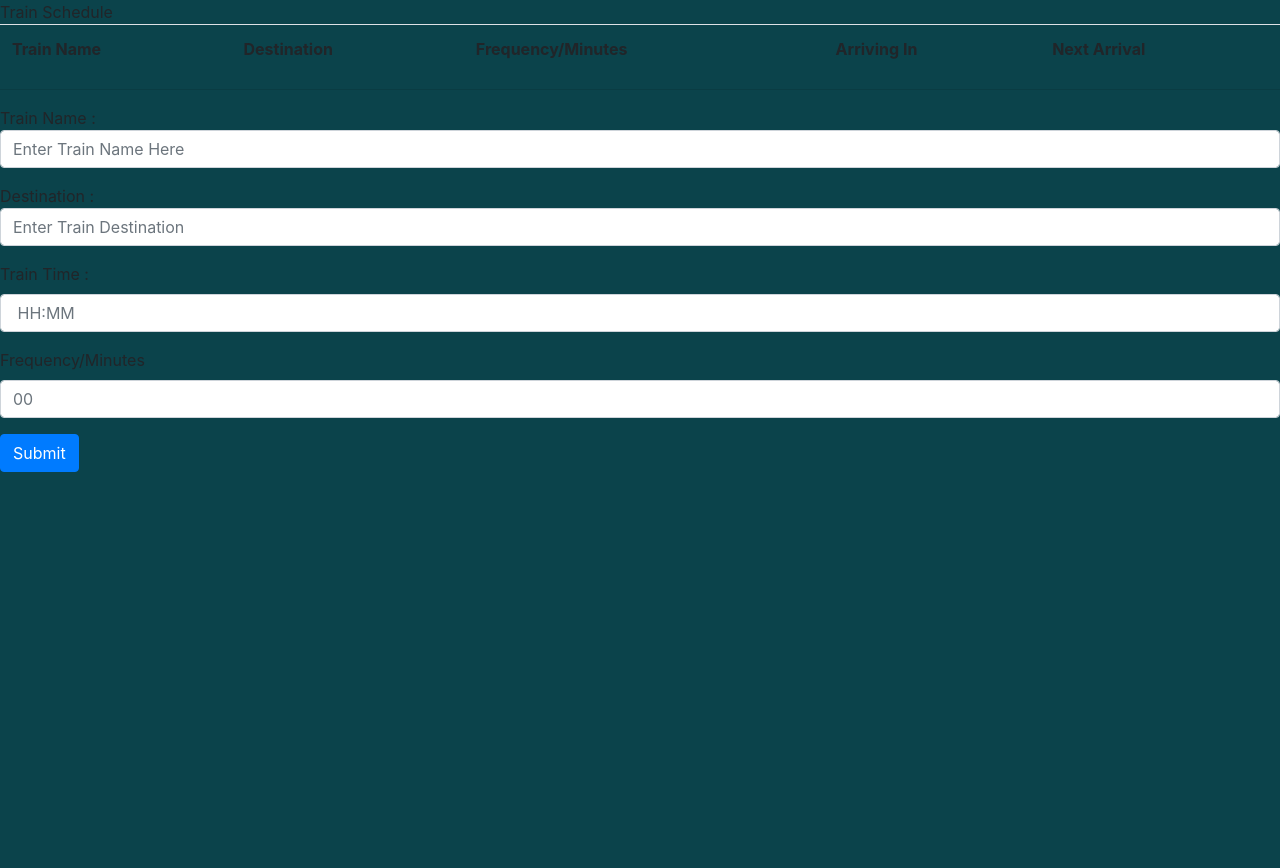
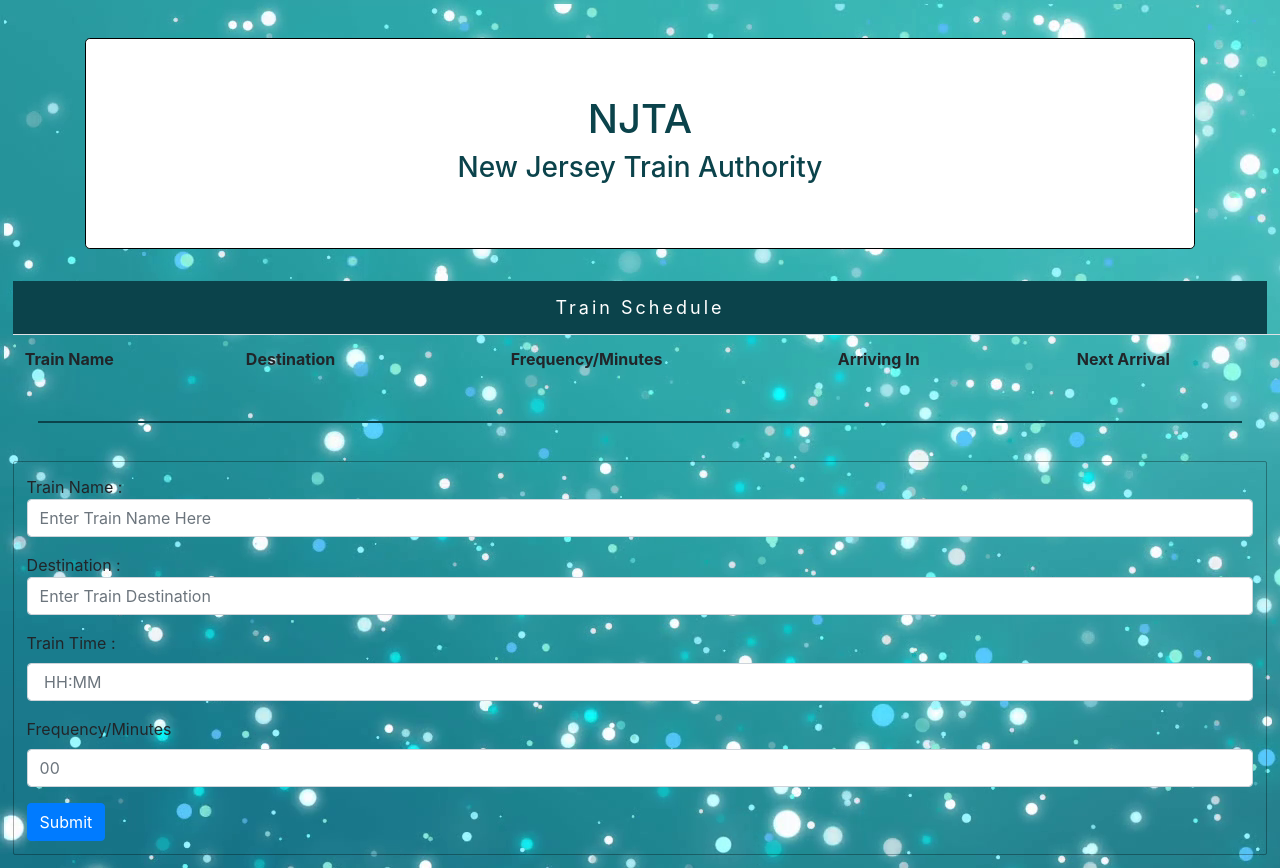
Before and after one commit to zebat/Train-Scheduler, a plain HTML site: page index.html in a window 1280 px wide. Before the commit the page ends 800 px from the top, so only its background shows below. Drawn offline with nearby package versions, Linux system fonts and the light colour scheme.

Commit message:
Css layout ready for the train to go

```diff
--- a/css/style.css
+++ b/css/style.css
@@ -3,18 +3,68 @@
 }
 
 body{
-    background: rgb(11, 67, 75);
+    background-image: url("wp.png")
 }
-.jumborton{
-    width: 300px;
+#head-container{
+    margin-top: 3%;
+}
+#head{
+    text-align: center;
+    background: white;
+    color: rgb(11, 67, 75);
+    padding: 5%;
+    border: 1px solid black;
+
+}
+.panel-custom{
+    background-color: rgb(11, 67, 75) !important;
+    color: white !important;
+    width: 98%;
     height: auto;
-    padding: 25px;
-    border-radius: 12px;
-    border: 3px solid black;
-    background: palegoldenrod;
-    color: black;
-    align-items: center;
+    margin: 0 1% 0 1%;
     text-align: center;
-    margin-top: 200px;
-    margin-left: 400px;
+    letter-spacing: 3px;
+    padding: 1%;
+    font-size: 18px;
+
 }
+table{
+    width: 98%;
+    margin: 0 1% 0 1%;
+}
+#table-data{
+    width: 98%;
+}
+
+th {
+    margin: 1% 1% 0 1%;
+    padding: 4% 4% 0 4%;
+    width: 2%;
+}
+
+hr{
+   margin: 3%;
+   border: 1px solid rgb(11, 67, 75);
+}
+td{
+    margin: 1% 1% 0 1%;
+    padding: 4% 4% 0 4%;
+    width: 2%;
+
+}
+
+.glyphicon-remove{
+    color: rgb(11, 67, 75);
+    padding-left: 10%;
+
+}
+.form-control:focus {
+    border: 2px solid black;
+    box-shadow: inset 0 2px 2px black;
+}
+.panel-body{
+    margin: 1% 1% 1% 1%;
+    padding: 1%;
+    border: 1px solid rgba(0, 0, 0, 0.315);
+    border-radius: 2px;
+}
--- a/index.html
+++ b/index.html
@@ -4,13 +4,22 @@
     <meta charset="UTF-8">
     <meta name="viewport" content="width=device-width, initial-scale=1.0">
     <meta http-equiv="X-UA-Compatible" content="ie=edge">
-    <link rel = "stylesheet" type = "text/css" href = "css/reset.css " >
-    <link rel="stylesheet" href="https://cdnjs.cloudflare.com/ajax/libs/twitter-bootstrap/4.0.0/css/bootstrap.min.css">
-    <link rel = "stylesheet" type = "text/css" href = "css/style.css" >
-
-    <title>Train Scheduler</title>
+    <link rel = "stylesheet" type = "text/css" href = "css/reset.css " > <!-- reset file for css-->
+    <link rel="stylesheet" href="https://cdnjs.cloudflare.com/ajax/libs/twitter-bootstrap/4.0.0/css/bootstrap.min.css">  <!--bootstrap link-->
+    <link rel = "stylesheet" type = "text/css" href = "css/style.css" >     <!-- Customize stylesheet-->
+    <script src="https://cdnjs.cloudflare.com/ajax/libs/moment.js/2.7.0/moment.js" charset="utf-8"></script>  <!--moment.js link-->
+    <script src="https://cdnjs.cloudflare.com/ajax/libs/jquery.mask/1.14.11/jquery.mask.min.js"></script>  <!-- Jquery link-->
+    <title>Train Scheduler</title>  <!--Tile of the webpage-->
 </head>
 <body>
+
+    <div class = "container" id = "head-container"><!-- Div for Train Header-->
+        <div class = "jumbotron" id = "head">
+            <h1>NJTA</h1>
+            <h3>New Jersey Train Authority</h3>
+         </div>
+    </div>
+
     <div class = "contianer"> <!-- Main div of the page-->
         <div class = "panel-heading panel-custom"> <!-- Div to display the Heading for Train Schedule-->
          Train Schedule
@@ -52,8 +61,6 @@
 
     </div>
 
-
-  <script src="https://cdnjs.cloudflare.com/ajax/libs/jquery/3.2.1/jquery.min.js"></script>
   <script type = "text/javascript" src = "javascript/app.js"></script>
 </body>
 </html>
```
Also changed, not shown: css/wp.png (added), image/wp.png (added).
